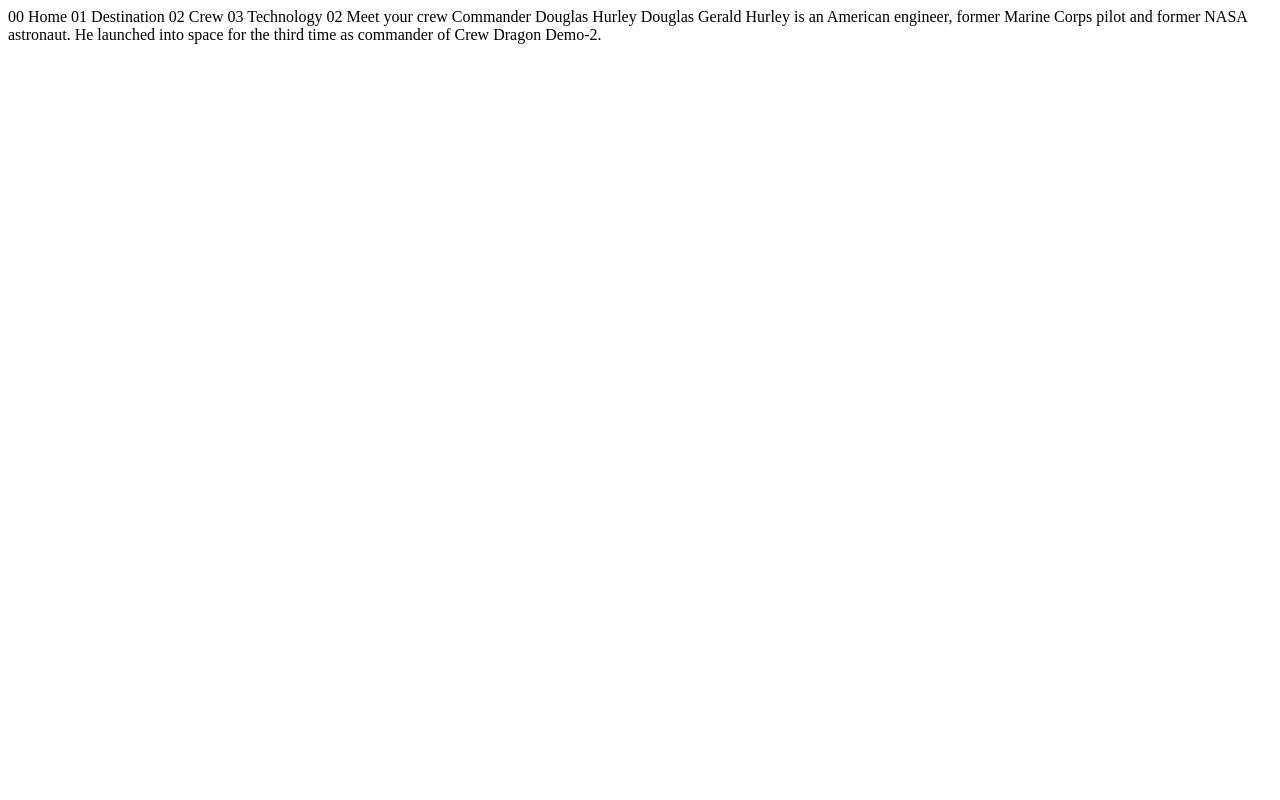
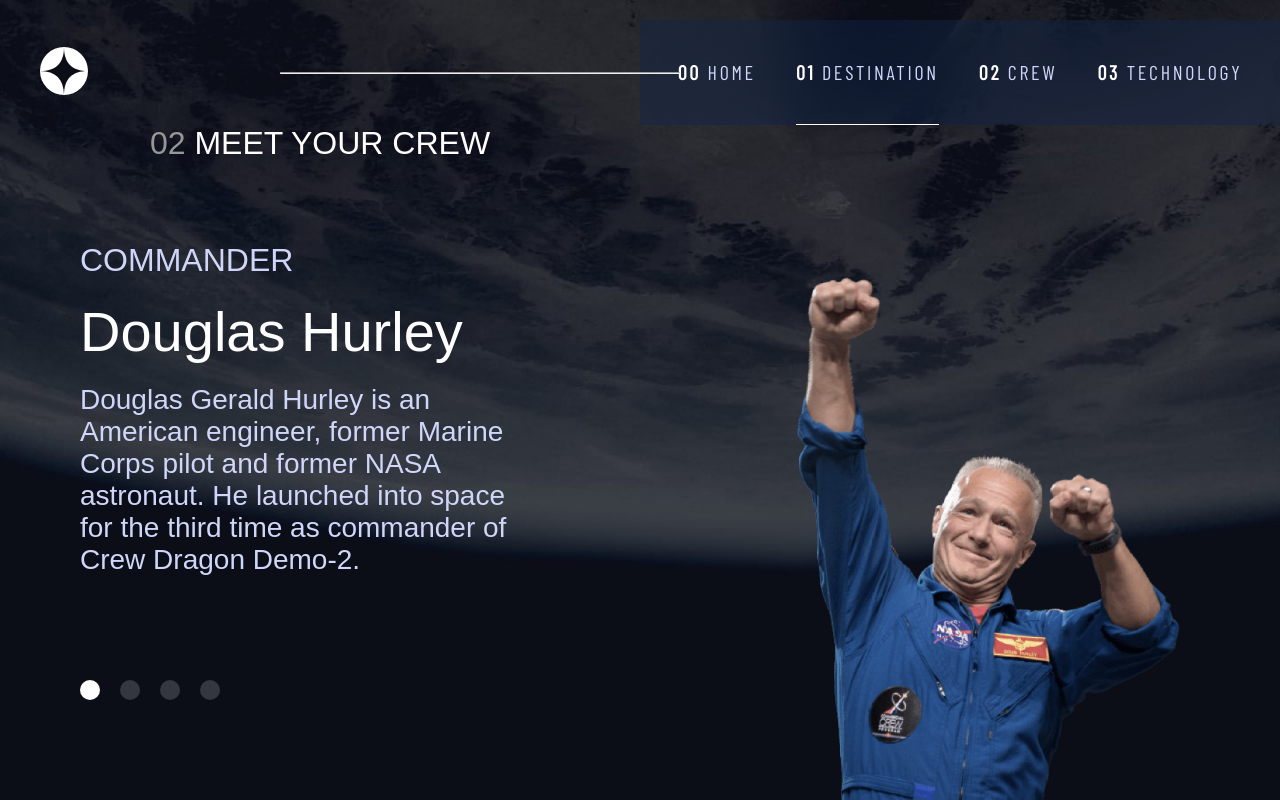
Before and after one commit to Riccardocode/Space-tourism-multi-page-website, a plain HTML site: page crew-commander.html in a window 1280 px wide. Drawn offline with nearby package versions, Linux system fonts and the light colour scheme; a web font is replaced by a local one.

Commit message:
Crew-commander page

```diff
--- a/crew-commander.html
+++ b/crew-commander.html
@@ -1,27 +1,82 @@
 <!DOCTYPE html>
 <html lang="en">
-<head>
-  <meta charset="UTF-8">
-  <meta name="viewport" content="width=device-width, initial-scale=1.0">
+  <head>
+    <meta charset="UTF-8" />
+    <meta name="viewport" content="width=device-width, initial-scale=1.0" />
 
-  <link rel="icon" type="image/png" sizes="32x32" href="./assets/favicon-32x32.png">
+    <link
+      rel="icon"
+      type="image/png"
+      sizes="32x32"
+      href="./assets/favicon-32x32.png"
+    />
+    <link rel="stylesheet" href="./style.css" />
 
-  <title>Frontend Mentor | Space tourism website</title>
-</head>
-<body>
+    <title>Space tourism website</title>
+  </head>
+  <body>
+    <div class="crew">
+      <header>
+        <div class="logo-container">
+          <img src="./assets/shared/logo.svg" alt="logo" />
+        </div>
+        <div class="group-line-nav">
+          <div class="line-header">
+            <hr class="line" />
+          </div>
 
-  00 Home
-  01 Destination
-  02 Crew
-  03 Technology
+          <nav class="navigation-bar nav-text">
+            <ul class="navigation-menu">
+              <a href="./index.html">
+                <li><strong class="page-number">00</strong> HOME</li>
+              </a>
+              <a href="./destination-moon.html">
+                <li class="navigation-menu-active">
+                  <strong class="page-number">01</strong> DESTINATION
+                </li>
+              </a>
+              <a href="./crew-commander.html">
+                <li><strong class="page-number">02</strong> CREW</li>
+              </a>
 
-  02 Meet your crew
-
-  Commander
-  Douglas Hurley
-
-  Douglas Gerald Hurley is an American engineer, former Marine Corps pilot
-  and former NASA astronaut. He launched into space for the third time as
-  commander of Crew Dragon Demo-2.
-</body>
+              <a href="./technology-vehicle.html">
+                <li><strong class="page-number">03</strong> TECHNOLOGY</li>
+              </a>
+            </ul>
+          </nav>
+        </div>
+      </header>
+      <div class="crew-container">
+        <div class="destination-text-pick-your-destination heading4">
+          <span>02</span> MEET YOUR CREW
+        </div>
+        <div class="destination-planet-and-text">
+          <div class="crew-left-col">
+            <div class="crew-left-col-text">
+              <div class="heading4 text-color1">COMMANDER</div>
+              <div class="heading3 text-color-white">Douglas Hurley</div>
+              <div class="subheading1 text-color1" style="width: 80%;">
+                Douglas Gerald Hurley is an American engineer, former Marine
+                Corps pilot and former NASA astronaut. He launched into space
+                for the third time as commander of Crew Dragon Demo-2.
+              </div>
+            </div>
+            <div class="crew-inner-menu">
+              <a href="./crew-commander.html"><span class="crew-inner-dot-menu crew-inner-dot-menu-active"></span></a>
+              <a href="./crew-engineer.html"><span class="crew-inner-dot-menu"></span></a>
+              <a href="./crew-pilot.html"><span class="crew-inner-dot-menu"></span></a>
+              <a href="./crew-specialist.html"><span class="crew-inner-dot-menu"></span></a>
+            </div>
+          </div>
+          <div class="crew-right-col">
+            <img
+              class="crew-member-image"
+              src="./assets/crew/image-douglas-hurley.png"
+              alt=""
+            />
+          </div>
+        </div>
+      </div>
+    </div>
+  </body>
 </html>
--- a/style.css
+++ b/style.css
@@ -273,3 +273,70 @@
 
 
 /************** End Destinations ***********/
+
+
+/* ****************Crew****************** */
+.crew{
+    display: flex;
+    flex-direction: column;
+    align-items: center;
+    width: 100vw;
+    height: 100vh;
+    position: relative;
+    background-image: url("./assets/crew/background-crew-desktop.jpg");
+    background-size: cover;
+    background-repeat: no-repeat;
+    background-position: center;
+}
+.crew-container{
+    display: flex;
+
+    flex-direction: column;
+}
+.crew-left-col{
+    width: 50%;
+    display: flex;
+    padding: 80px;
+    flex-direction: column;
+    justify-content: center;
+
+}
+.crew-left-col-text{
+    display: flex;
+    flex-direction: column;
+    gap: 20px;
+}
+.crew-inner-menu{
+    margin-top: 100px;
+    display: flex;
+    gap: 20px;
+}
+.crew-inner-dot-menu{
+    display: block;
+    width: 20px; /* Set the desired width of the dots */
+    height:20px; /* Set the desired height of the dots */
+    background-color: #343740; /* Set the desired color of the dots */
+    border-radius: 50%; /* Make the dots circular */
+    margin: 4px 0; /* Adjust the spacing between the dots */
+}
+.crew-inner-dot-menu-active{
+    background-color: var(--white);
+}
+.crew-right-col{
+    width: 50%;
+
+    display: flex;
+    justify-content: center;
+    align-items: flex-end;
+
+}
+.crew-member-image{
+
+    position: fixed;
+    bottom: 0;
+    width: 30vw;
+    right: 100px;
+
+
+}
+/***************** END CREW ***************/
```
Also changed, not shown: destination-europa.html (+2 -2 lines), destination-mars.html (+2 -2 lines), destination-moon.html (+2 -2 lines), destination-titan.html (+1 -2 lines), index.html (+2 -2 lines).
